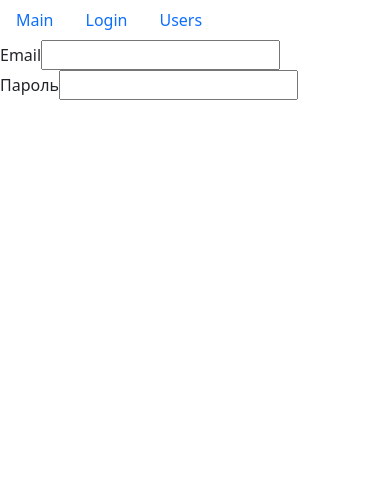
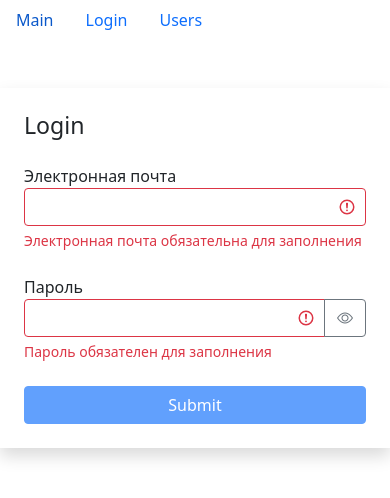
Before and after one commit to Nike11088/fast-company, a React (Create React App) app: page /login in a window 390 px wide. Shown: the top 498 px of the page. Built offline with nearby package versions, Linux system fonts and the light colour scheme.

Commit message:
add login

```diff
--- /dev/null
+++ b/src/components/textField.jsx
@@ -0,0 +1,55 @@
+import React, { useState } from 'react'
+import PropTypes from 'prop-types'
+
+const TextField = ({ label, type, name, value, onChange, error }) => {
+    const [showPassword, setShowPassword] = useState(false)
+    const getInputClasses = () => {
+        return 'form-control' + (error ? ' is-invalid' : '')
+    }
+    const toogleShowPassword = () => {
+        setShowPassword((prevState) => !prevState)
+    }
+    return (
+        <div className="mb-4">
+            <label htmlFor={name}>{label}</label>
+            <div className="input-group has-validation">
+                <input
+                    type={showPassword ? 'text' : type}
+                    id={name}
+                    name={name}
+                    value={value}
+                    onChange={onChange}
+                    className={getInputClasses()}
+                />
+                {type === 'password' && (
+                    <button
+                        className="btn btn-outline-secondary"
+                        type="button"
+                        onClick={toogleShowPassword}
+                    >
+                        <i
+                            className={
+                                'bi bi-eye' + (showPassword ? '-slash' : '')
+                            }
+                        ></i>
+                    </button>
+                )}
+                {error && <div className="invalid-feedback">{error}</div>}
+            </div>
+        </div>
+    )
+}
+
+TextField.defaultProps = {
+    type: 'text'
+}
+TextField.propTypes = {
+    label: PropTypes.string,
+    type: PropTypes.string,
+    name: PropTypes.string,
+    value: PropTypes.string,
+    onChange: PropTypes.func,
+    error: PropTypes.string
+}
+
+export default TextField
--- a/src/layouts/login.jsx
+++ b/src/layouts/login.jsx
@@ -1,27 +1,94 @@
-import React, { useState } from 'react'
+import React, { useEffect, useState } from 'react'
+import TextField from '../components/textField'
+import { validator } from '../utils/validator'
 
 const Login = () => {
-    const [email, setEmail] = useState('')
-    const handleChange = (e) => {
-        setEmail(e.target.value)
+    const [data, setData] = useState({ email: '', password: '' })
+    const [errors, setErrors] = useState({})
+    const handleChange = ({ target }) => {
+        setData((prevState) => ({
+            ...prevState,
+            [target.name]: target.value
+        }))
+    }
+
+    const validatorConfig = {
+        email: {
+            isRequired: {
+                message: 'Электронная почта обязательна для заполнения'
+            },
+            isEmail: {
+                message: 'Email введён некорректно'
+            }
+        },
+        password: {
+            isRequired: {
+                message: 'Пароль обязателен для заполнения'
+            },
+            isCapitalSymbol: {
+                message: 'Пароль должен содержать хотя бы одну заглавную букву'
+            },
+            isContainDigit: {
+                message: 'Пароль должен содеражть хотя бы одну цифру'
+            },
+            min: {
+                message: 'Пароль должен состоять минимум из 8 символов',
+                value: 8
+            }
+        }
+    }
+
+    useEffect(() => {
+        validate()
+    }, [data])
+
+    const validate = () => {
+        const errors = validator(data, validatorConfig)
+        setErrors(errors)
+        return Object.keys(errors).length === 0
+    }
+
+    const isValid = Object.keys(errors).length === 0
+
+    const handleSubmit = (e) => {
+        e.preventDefault()
+        const isValid = validate()
+        if (!isValid) return
+        console.log(data)
     }
 
     return (
-        <form action="">
-            <div>
-                <label htmlFor="email">Email</label>
-                <input
-                    type="text"
-                    id="email"
-                    value={email}
-                    onChange={handleChange}
-                />
+        <div className="container mt-5">
+            <div className="row">
+                <div className="col-md-6 offset-md-3 shadow p-4">
+                    <h3 className="mb-4">Login</h3>
+                    <form onSubmit={handleSubmit}>
+                        <TextField
+                            label="Электронная почта"
+                            name="email"
+                            value={data.email}
+                            onChange={handleChange}
+                            error={errors.email}
+                        />
+                        <TextField
+                            label="Пароль"
+                            type="password"
+                            name="password"
+                            value={data.password}
+                            onChange={handleChange}
+                            error={errors.password}
+                        />
+                        <button
+                            type="submit"
+                            disabled={!isValid}
+                            className="btn btn-primary w-100 mx-auto"
+                        >
+                            Submit
+                        </button>
+                    </form>
+                </div>
             </div>
-            <div>
-                <label htmlFor="password">Пароль</label>
-                <input type="password" id="password" />
-            </div>
-        </form>
+        </div>
     )
 }
 
--- /dev/null
+++ b/src/utils/validator.js
@@ -0,0 +1,52 @@
+export function validator(data, config) {
+    const errors = {}
+
+    function validate(validateMethod, data, config) {
+        let statusValidate
+        switch (validateMethod) {
+            case 'isRequired':
+                statusValidate = data.trim() === ''
+                break
+            case 'isEmail': {
+                const emailRegExp = /^\S+@\S+\.\S+$/g
+                statusValidate = !emailRegExp.test(data)
+                break
+            }
+            case 'isCapitalSymbol': {
+                const capitalRegExp = /[A-Z]/g
+                statusValidate = !capitalRegExp.test(data)
+                break
+            }
+            case 'isContainDigit': {
+                const digitRegExp = /\d+/g
+                statusValidate = !digitRegExp.test(data)
+                break
+            }
+            case 'min': {
+                statusValidate = data.length < config.value
+                break
+            }
+
+            default:
+                break
+        }
+
+        if (statusValidate) return config.message
+    }
+
+    for (const fieldName in data) {
+        for (const validateMethod in config[fieldName]) {
+            const error = validate(
+                validateMethod,
+                data[fieldName],
+                config[fieldName][validateMethod]
+            )
+
+            if (error && !errors[fieldName]) {
+                errors[fieldName] = error
+            }
+        }
+    }
+
+    return errors
+}
```
